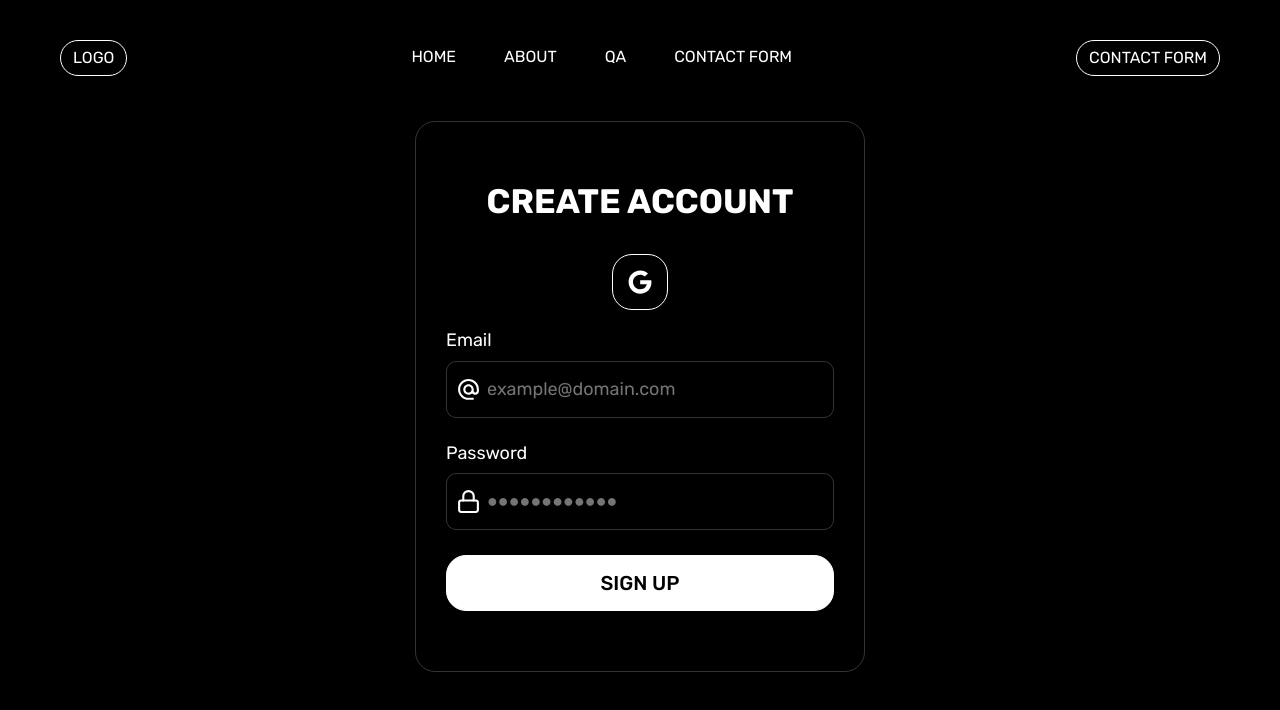
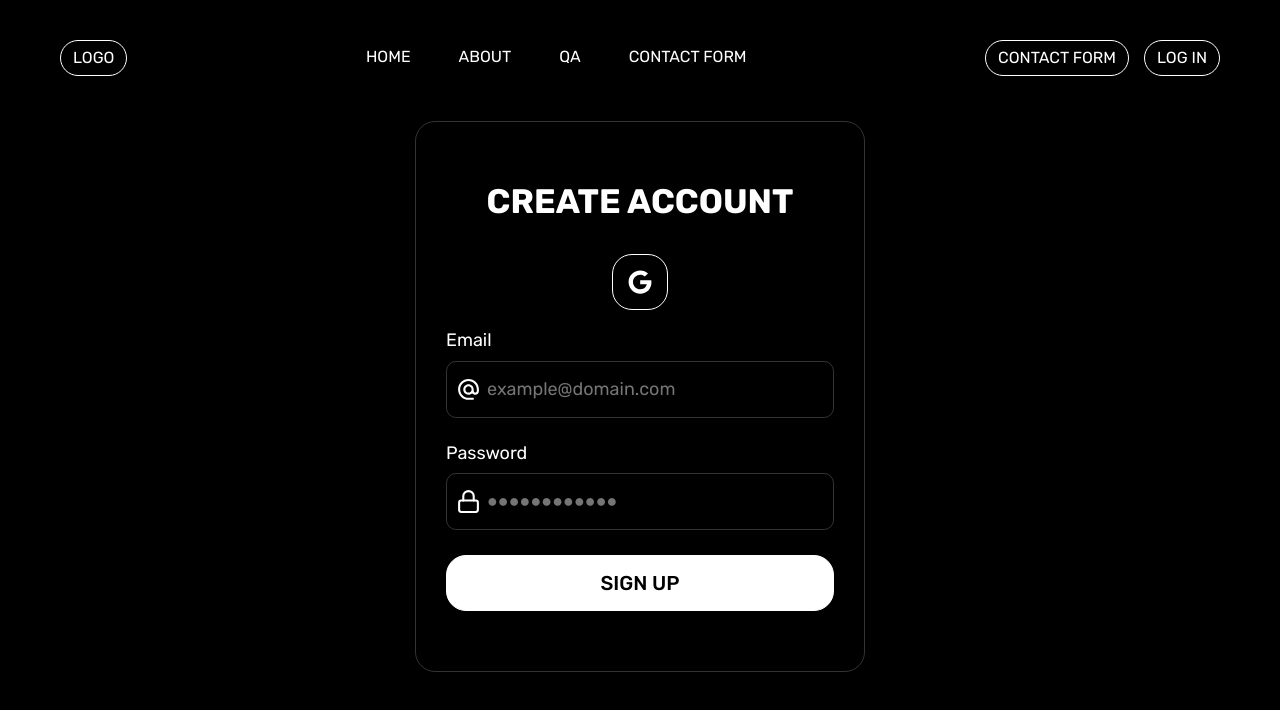
Before and after one commit to AntifragileVN/banxso-dragon, a React (Vite) app: page /auth in a window 1280 px wide. Shown: the top 710 px of the page. Built offline with nearby package versions, Linux system fonts and the light colour scheme; no server answers.

Commit message:
feat: auth with google (#1)

```diff
--- a/src/components/UI/Button/Button.tsx
+++ b/src/components/UI/Button/Button.tsx
@@ -1,13 +1,15 @@
 import { ReactNode } from 'react';
 import c from './Button.module.scss';
+import React from 'react';
 
 type ButtonProps = {
 	children: ReactNode;
-};
+	onClick?: React.MouseEventHandler<HTMLButtonElement>;
+} & React.ButtonHTMLAttributes<HTMLButtonElement>;
 
-const Button = ({ children, ...rest }: ButtonProps) => {
+const Button = ({ children, onClick, ...rest }: ButtonProps) => {
 	return (
-		<button className={c.button} {...rest}>
+		<button className={c.button} onClick={onClick} {...rest}>
 			{children}
 		</button>
 	);
--- a/src/components/elements/Header/Header.module.scss
+++ b/src/components/elements/Header/Header.module.scss
@@ -22,3 +22,9 @@
 		border-bottom: 2px solid getColor('primary-text-color');
 	}
 }
+
+.header__authNav {
+	display: flex;
+	align-items: center;
+	gap: 15px;
+}
--- a/src/components/elements/Header/Header.tsx
+++ b/src/components/elements/Header/Header.tsx
@@ -1,8 +1,14 @@
+import { useAuth } from '@/services/auth.service';
+import { useRecoilState } from 'recoil';
+import { isAuthenticatedState } from '@/store/user.store';
 import Button from '@/components/UI/Button/Button';
 import c from './Header.module.scss';
 import { NavLink } from 'react-router-dom';
 
 const Header = () => {
+	const { logout } = useAuth();
+	const [isAuthenticated] = useRecoilState(isAuthenticatedState);
+
 	return (
 		<div className={c.header__wrapper}>
 			<Button>
@@ -22,9 +28,20 @@ const Header = () => {
 					Contact Form
 				</a>
 			</nav>
-			<Button>
-				<NavLink to="/">Contact Form</NavLink>
-			</Button>
+			<div className={c.header__authNav}>
+				<Button>
+					<NavLink to="/">Contact Form</NavLink>
+				</Button>
+				{isAuthenticated ? (
+					<Button type="button" onClick={logout}>
+						Log out
+					</Button>
+				) : (
+					<Button>
+						<NavLink to="/auth">Log in</NavLink>
+					</Button>
+				)}
+			</div>
 		</div>
 	);
 };
--- a/src/components/elements/RestricterRoute.tsx
+++ b/src/components/elements/RestricterRoute.tsx
@@ -1,5 +1,6 @@
-import { useAuth } from '@/services/auth.service';
+import { isAuthenticatedState } from '@/store/user.store';
 import { Navigate } from 'react-router-dom';
+import { useRecoilState } from 'recoil';
 
 type RestrictedRouteProps = {
 	component: React.ComponentType;
@@ -10,9 +11,6 @@ export const RestrictedRoute = ({
 	component: Component,
 	redirectTo = '/',
 }: RestrictedRouteProps) => {
-	const { currentUser } = useAuth();
-
-	console.log(!!currentUser);
-
-	return currentUser ? <Navigate to={redirectTo} /> : <Component />;
+	const [isAuthenticated] = useRecoilState(isAuthenticatedState);
+	return isAuthenticated ? <Navigate to={redirectTo} /> : <Component />;
 };
--- a/src/pages/Auth/Auth.tsx
+++ b/src/pages/Auth/Auth.tsx
@@ -7,7 +7,7 @@ import c from '@/components/elements/Form/Form.module.scss';
 import { MdOutlineAlternateEmail } from 'react-icons/md';
 import { FiLock } from 'react-icons/fi';
 import { FaGoogle } from 'react-icons/fa';
-import { useAuth } from '@/services/auth.service';
+// import { useAuth } from '@/services/auth.service';
 
 const FirebaseAuthUI: React.FC = () => {
 	const [email, setEmail] = useState<string>('');
@@ -16,17 +16,15 @@ const FirebaseAuthUI: React.FC = () => {
 	// const [passwordError, setPasswordError] = useState<string>('');
 
 	const provider = new GoogleAuthProvider();
-	const { setCurrentUser } = useAuth();
 
 	const onButtonClick = async () => {
 		try {
-			const result = await signInWithPopup(auth, provider);
+			await signInWithPopup(auth, provider);
 			// This gives you a Google Access Token. You can use it to access the Google API.
 			// const credential = GoogleAuthProvider.credentialFromResult(result);
 			// const token = credential.accessToken;
 			// The signed-in user info.
-			const user = result?.user;
-			setCurrentUser(user);
+			// const user = result?.user;
 
 			// IdP data available using getAdditionalUserInfo(result)
 			// ...
--- a/src/services/auth.service.ts
+++ b/src/services/auth.service.ts
@@ -1,22 +1,22 @@
+import { useEffect } from 'react';
+import { useRecoilState } from 'recoil';
 import { auth } from './firebase';
 import {
 	signInWithEmailAndPassword,
 	createUserWithEmailAndPassword,
 	signOut,
+	onAuthStateChanged,
 } from 'firebase/auth';
-import { useRecoilState } from 'recoil';
-import { currentUserState } from '@/store/user.store';
+import { isAuthenticatedState } from '@/store/user.store';
 
 export const useAuth = () => {
-	const [currentUser, setCurrentUser] = useRecoilState(currentUserState);
-
-	// useEffect(() => {
-	// 	const unsubscribe = onAuthStateChanged(auth, (user) => {
-	// 		setCurrentUser(user);
-	// 		console.log('user', user);
-	// 	});
-	// 	return unsubscribe;
-	// }, [setCurrentUser]);
+	const [, setIsAuthenticated] = useRecoilState(isAuthenticatedState);
+	useEffect(() => {
+		const unsubscribe = onAuthStateChanged(auth, (user) => {
+			setIsAuthenticated(!!user);
+		});
+		return () => unsubscribe();
+	}, [setIsAuthenticated]);
 
 	const signup = (email: string, password: string) => {
 		return createUserWithEmailAndPassword(auth, email, password);
@@ -26,13 +26,15 @@ export const useAuth = () => {
 		return signInWithEmailAndPassword(auth, email, password);
 	};
 
-	const logout = () => {
-		return signOut(auth);
+	const logout = async () => {
+		try {
+			await signOut(auth);
+		} catch (error) {
+			console.log(error);
+		}
 	};
 
 	return {
-		currentUser,
-		setCurrentUser,
 		signup,
 		login,
 		logout,
--- a/src/store/user.store.ts
+++ b/src/store/user.store.ts
@@ -1,7 +1,13 @@
 import { atom } from 'recoil';
 import { User } from 'firebase/auth';
+import { auth } from '@/services/firebase';
 
 export const currentUserState = atom<User | null>({
 	key: 'currentUserState',
-	default: null,
+	default: auth.currentUser,
 });
+
+export const isAuthenticatedState = atom<boolean>({
+	key: 'isAuthenticatedState',
+	default: false,
+});
```
Also changed, not shown: src/components/elements/PrivateRoute.tsx (+5 -5 lines).
